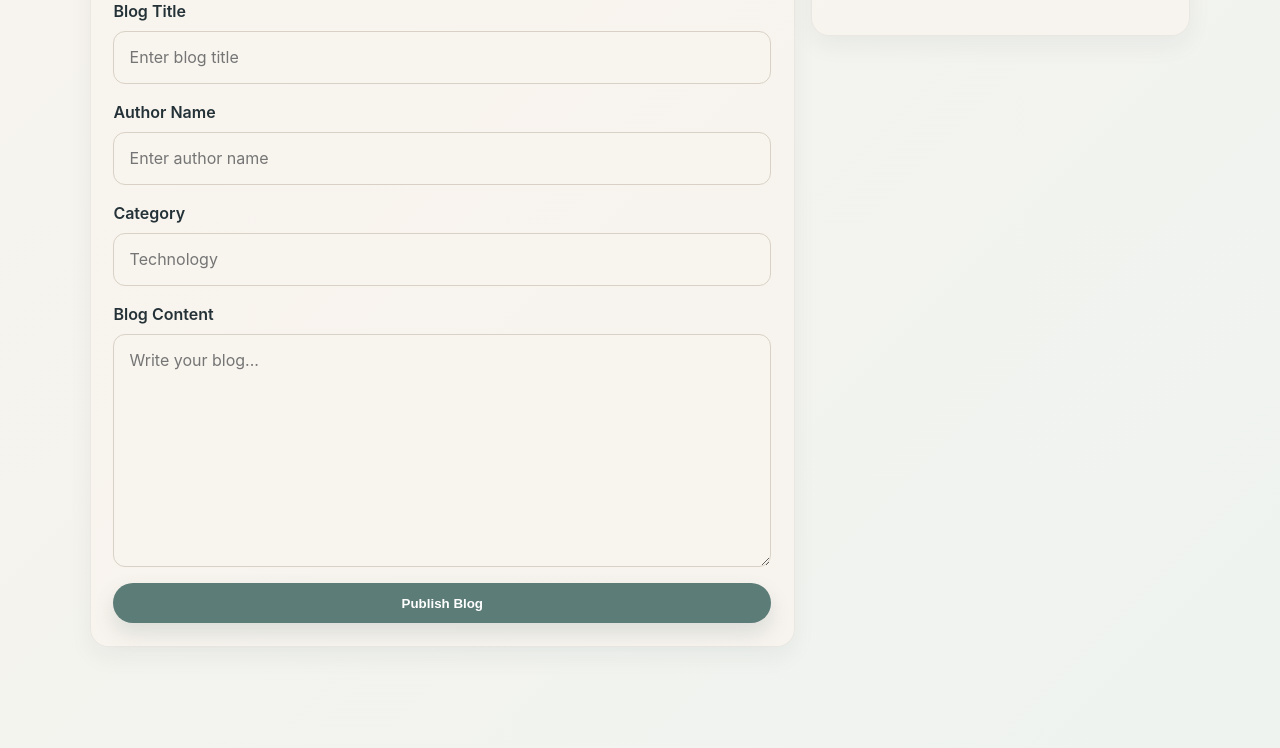
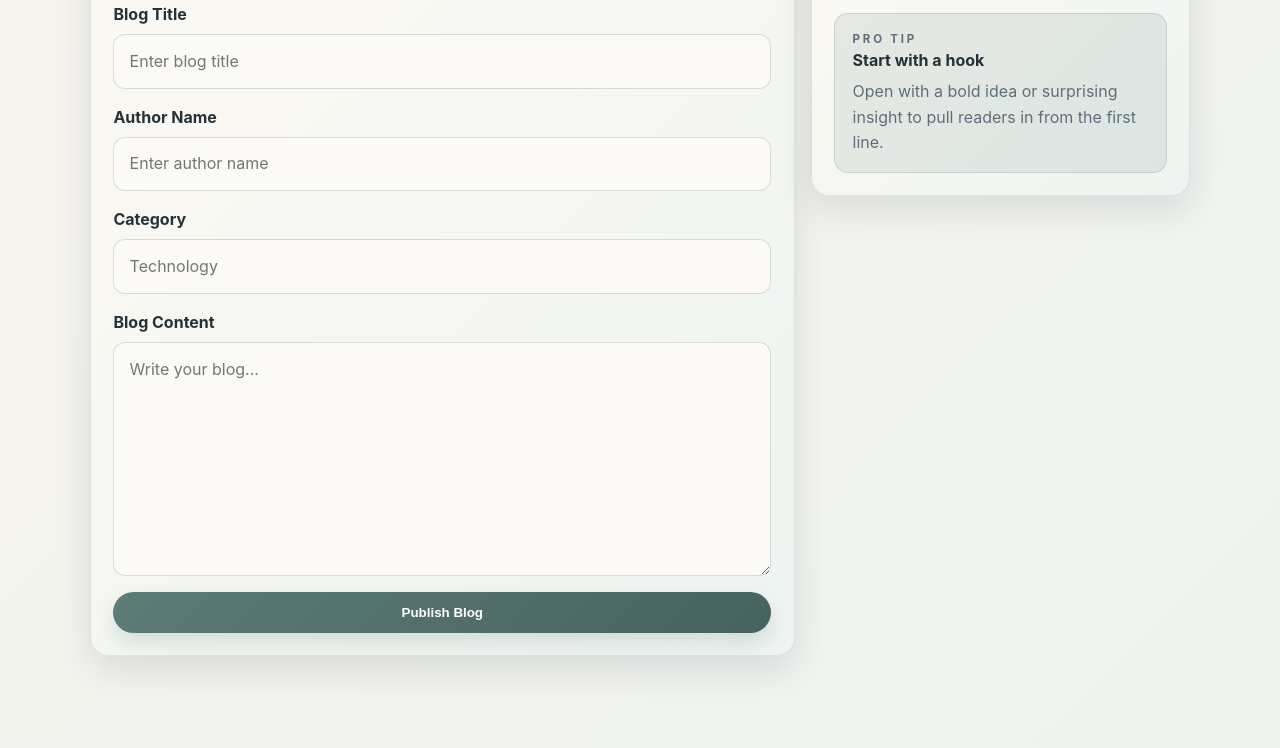
Before and after one commit to maneaadityaa18/CodoMax-Intern, a website: page blog.html in a window 1280 px wide. Shown: the part 287-1035 px from the top of the page. Drawn offline with Linux system fonts and the light colour scheme.

Commit message:
Updated Ui and styling

```diff
--- a/blog.html
+++ b/blog.html
@@ -52,12 +52,20 @@
             </div>
 
             <aside class="preview-card">
+                <div class="preview-card__content">
                     <h3>What makes a great blog?</h3>
                     <ul>
                         <li>A clear and engaging title</li>
                         <li>Helpful structure and flow</li>
                         <li>A strong closing thought</li>
                     </ul>
+                </div>
+
+                <div class="preview-tip">
+                    <p class="preview-tip__eyebrow">Pro tip</p>
+                    <h4>Start with a hook</h4>
+                    <p>Open with a bold idea or surprising insight to pull readers in from the first line.</p>
+                </div>
             </aside>
         </section>
     </main>
--- a/public/css/style.css
+++ b/public/css/style.css
@@ -1,12 +1,15 @@
 :root {
-    --primary: #1f2937;
-    --primary-dark: #111827;
+    --primary: #243238;
+    --primary-dark: #162126;
     --accent: #5c7c78;
+    --accent-strong: #47625f;
     --text: #243238;
     --muted: #5f6f7a;
     --surface: #f8f4ee;
     --bg: #f8f4ee;
-    --border: #d9d1c5;
+    --border: #d6cbbd;
+    --input-bg: #fcfaf7;
+    --shadow: rgba(36, 50, 56, 0.12);
 }
 
 * {
@@ -263,6 +266,51 @@ h1 {
 .form-card,
 .preview-card {
     padding: 1.4rem;
+    background: linear-gradient(135deg, #fdf9f3 0%, #eef4f1 100%);
+    border: 1px solid rgba(92, 124, 120, 0.16);
+    box-shadow: 0 14px 36px var(--shadow);
+}
+
+.form-card {
+    border-top: 4px solid var(--accent);
+}
+
+.preview-card {
+    display: flex;
+    flex-direction: column;
+    gap: 1rem;
+}
+
+.preview-card__content ul {
+    padding-left: 1rem;
+    margin: 0.6rem 0 0;
+    color: var(--muted);
+}
+
+.preview-tip {
+    padding: 1rem 1.1rem;
+    border-radius: 14px;
+    background: rgba(92, 124, 120, 0.12);
+    border: 1px solid rgba(92, 124, 120, 0.2);
+}
+
+.preview-tip__eyebrow {
+    margin: 0 0 0.3rem;
+    font-size: 0.72rem;
+    font-weight: 700;
+    letter-spacing: 0.24em;
+    text-transform: uppercase;
+    color: var(--accent);
+}
+
+.preview-tip h4 {
+    margin: 0 0 0.35rem;
+    color: var(--primary);
+}
+
+.preview-tip p {
+    margin: 0;
+    color: var(--muted);
 }
 
 .blog-form {
@@ -276,17 +324,28 @@ h1 {
 }
 
 label {
-    font-weight: 600;
+    font-weight: 700;
+    color: var(--primary);
 }
 
 input,
 textarea {
     width: 100%;
-    border: 1px solid var(--border);
+    border: 1px solid rgba(92, 124, 120, 0.24);
     border-radius: 12px;
-    padding: 0.8rem 0.95rem;
+    padding: 0.85rem 0.95rem;
     font: inherit;
-    background: var(--bg);
+    background: var(--input-bg);
+    color: var(--text);
+    transition: border-color 0.2s ease, box-shadow 0.2s ease, transform 0.2s ease;
+}
+
+input:focus,
+textarea:focus {
+    outline: none;
+    border-color: var(--accent);
+    box-shadow: 0 0 0 4px rgba(92, 124, 120, 0.16);
+    transform: translateY(-1px);
 }
 
 textarea {
@@ -297,6 +356,12 @@ textarea {
 .full {
     width: 100%;
     border: none;
+}
+
+.btn-primary {
+    background: linear-gradient(135deg, var(--accent) 0%, var(--accent-strong) 100%);
+    color: white;
+    box-shadow: 0 10px 20px rgba(92, 124, 120, 0.2);
 }
 
 .footer {
```
Lines whose indentation alone changed are shown as unchanged.
